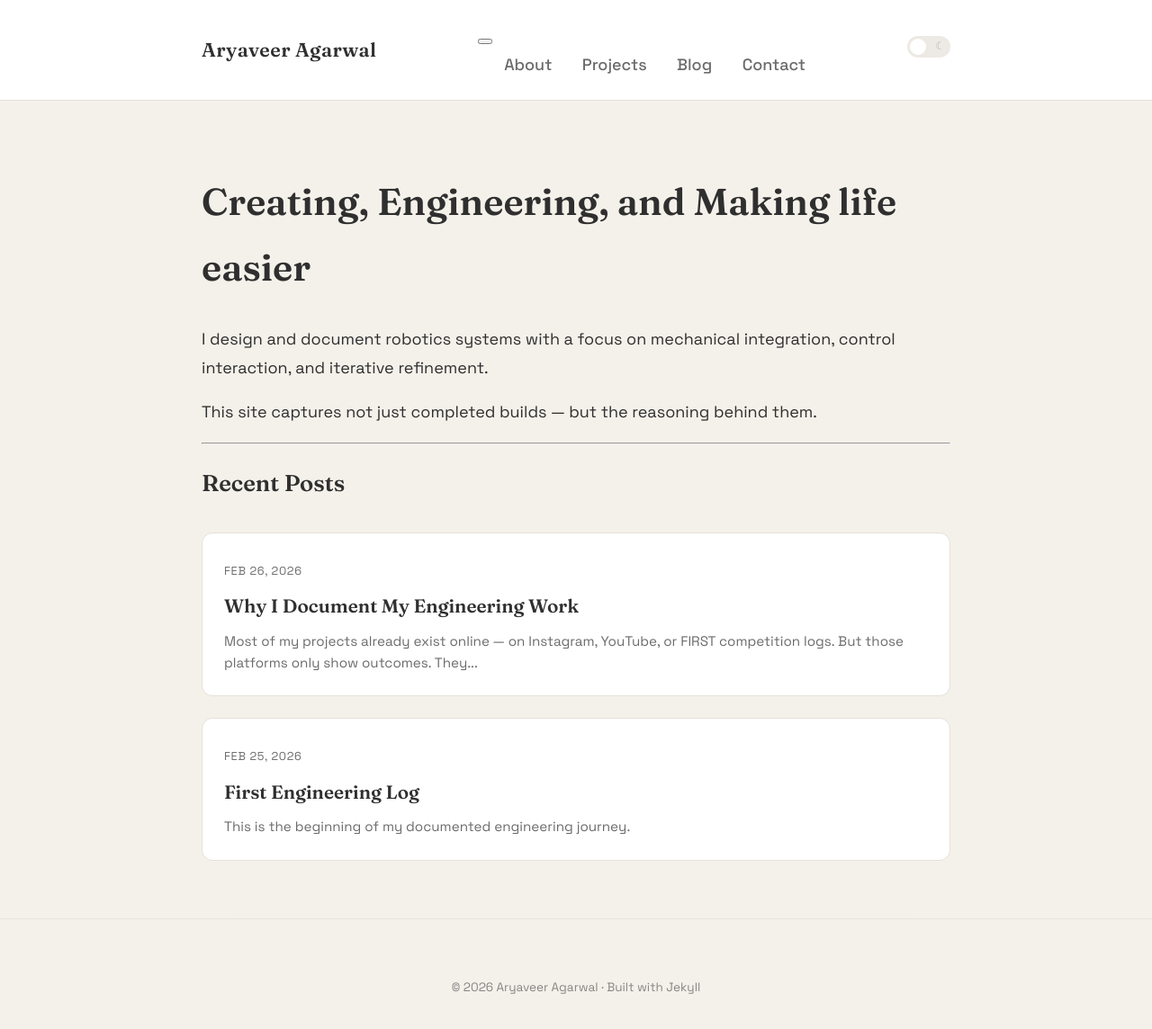
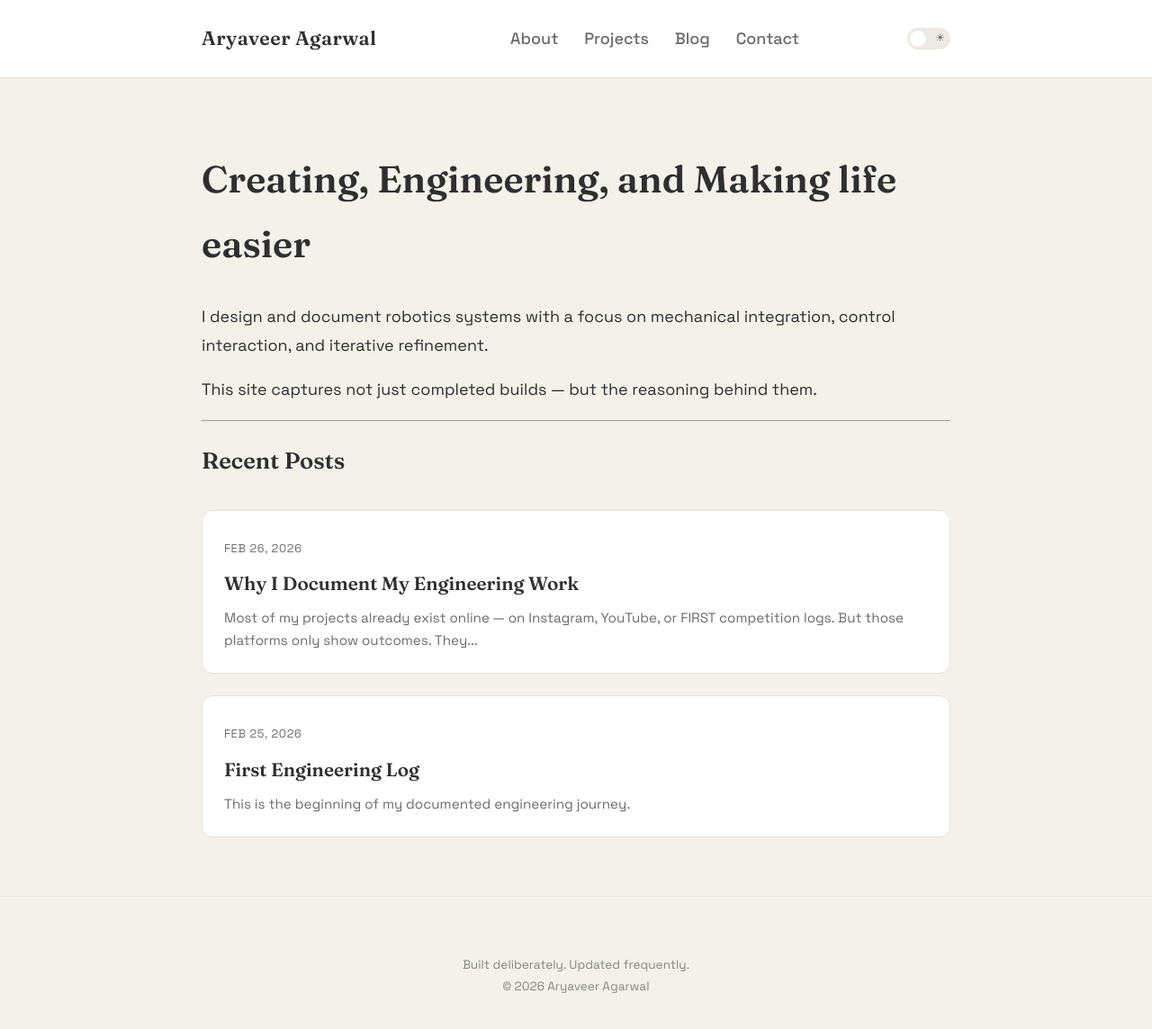
Before and after one commit to aryaveeragarwal/aryaveeragarwal.github.io, a Jekyll site: the page built from index.md, in a window 1280 px wide and 1173 px high. Shown: the top 1144 px of the window at 90% size. Built offline with Jekyll 4.4.1, drawn with Linux system fonts in a browser that asks for light colours.

Commit message:
Add files via upload

```diff
--- a/_config.yml
+++ b/_config.yml
@@ -1,14 +1,10 @@
+
 title: Aryaveer Agarwal
 description: Robotics, systems design, and engineering logs
-
-url: "https://aryaveeragarwal.com"
+url: ""
 
 markdown: kramdown
-permalink: /blog/:title/
-
-timezone: Asia/Kolkata
-future: false
-strict_front_matter: true
+permalink: /:categories/:title/
 
 plugins:
   - jekyll-feed
--- a/_layouts/default.html
+++ b/_layouts/default.html
@@ -1,48 +1,18 @@
   <!DOCTYPE html>
 <html lang="en">
 <head>
-
-  <!-- BASIC META -->
-  <meta charset="UTF-8">
-  <meta name="viewport" content="width=device-width, initial-scale=1.0">
-
-  <title>
-    {% if page.title %}
-      {{ page.title }} | {{ site.title }}
-    {% else %}
-      {{ site.title }}
-    {% endif %}
-  </title>
-
-  <meta name="description" content="{{ page.excerpt | strip_html | truncate: 160 | default: site.description }}">
-  <link rel="canonical" href="{{ site.url }}{{ page.url }}">
-  <link rel="alternate" type="application/rss+xml" title="RSS" href="/feed.xml">
-
-  <!-- Fonts -->
-  <link rel="preconnect" href="https://fonts.googleapis.com">
-  <link rel="preconnect" href="https://fonts.gstatic.com" crossorigin>
-  <link href="https://fonts.googleapis.com/css2?family=Space+Grotesk:wght@400;500;600;700&family=Fraunces:wght@400;600&display=swap" rel="stylesheet">
-
-  <!-- Styles -->
+  <link rel="stylesheet" href="https://fonts.googleapis.com/css2?family=Space+Grotesk:wght@400;500;600;700&family=Fraunces:wght@400;600&display=swap">
   <link rel="stylesheet" href="/assets/style.css">
-
-  <!-- Favicon -->
+  <script src="/assets/theme.js" defer></script>
   <link id="favicon" rel="icon" type="image/svg+xml" href="/favicon-light.svg">
-
-  <!-- Theme Script -->
-  <script src="/assets/theme.js" defer></script>
-
-</head>
 
 <body>
 
   <header class="site-header">
     <div class="container">
-
       <a href="/" class="logo">{{ site.title }}</a>
 
       <nav class="nav">
-
         <button class="nav-toggle" onclick="toggleMenu()" aria-label="Toggle menu">
           <span></span>
           <span></span>
@@ -55,31 +25,30 @@
           <a href="/blog/" {% if page.url contains "/blog" %}class="active"{% endif %}>Blog</a>
           <a href="/contact/" {% if page.url == "/contact/" %}class="active"{% endif %}>Contact</a>
         </div>
-
       </nav>
 
-      <div class="theme-container">
       <label class="theme-switch">
-          <input type="checkbox" id="theme-checkbox">
+        <input type="checkbox" id="themeToggle">
         <span class="slider">
+          <span class="icon moon">☾</span>
           <span class="icon sun">☀</span>
-            <span class="icon moon">☾</span>
         </span>
       </label>
     </div>
-
-    </div>
   </header>
 
+  <div class="page-wrapper">
     <main class="container">
       {{ content }}
     </main>
 
     <footer class="site-footer">
       <div class="container">
-      © {{ site.time | date: "%Y" }} {{ site.title }} · Built with Jekyll
+        Built deliberately. Updated frequently.<br>
+        © {{ site.time | date: "%Y" }} {{ site.title }}
       </div>
     </footer>
+  </div>
 
 </body>
 </html>
--- a/assets/style.css
+++ b/assets/style.css
@@ -48,7 +48,6 @@ body {
 
 /* =======================================================
    LAYOUT STRUCTURE
-   - Controls max width and page wrapper behavior
 ======================================================= */
 
 .container {
@@ -70,7 +69,6 @@ main {
 
 /* =======================================================
    HEADER
-   - Sticky header with balanced padding
 ======================================================= */
 
 .site-header {
@@ -99,8 +97,6 @@ main {
 
 /* =======================================================
    NAVIGATION
-   - Subtle thin underline animation
-   - Active state matches hover underline
 ======================================================= */
 
 nav a {
@@ -109,7 +105,7 @@ nav a {
   color: var(--muted);
   font-weight: 500;
   margin-left: 1.8rem;
-  padding-bottom: 1px;
+  padding-bottom: 0px;
 }
 
 /* Thin underline animation */
@@ -120,7 +116,7 @@ nav a::after {
   bottom: 0;
   height: 1px;
   width: 0;
-  background: currentColor; /* change to var(--accent) if you want accent underline */
+  background: var(--accent);
   transform: translateX(-50%);
   transition: width 0.25s ease;
 }
@@ -134,7 +130,7 @@ nav a:hover::after {
 }
 
 nav a.active {
-  color: var(--text);
+  color: var(--teext);
 }
 
 nav a.active::after {
@@ -162,22 +158,18 @@ h3 {
 
 /* =======================================================
    LINKS
-   - Global link style uses accent, content links underline on hover
 ======================================================= */
-
 a {
   color: var(--accent);
   text-decoration: none;
 }
 
-/* Only content links underline */
+/* Content links underline on hover */
 main a:hover {
   text-decoration: underline;
 }
-
 /* =======================================================
    FOOTER
-   - Reduced vertical footprint for a subtle footer
 ======================================================= */
 
 .site-footer {
@@ -192,7 +184,6 @@ main a:hover {
 
 /* =======================================================
    THEME TOGGLE (Sun / Moon Switch)
-   - Subtle, accessible, and consistent with the design system
 ======================================================= */
 
 .theme-switch {
@@ -271,9 +262,16 @@ main a:hover {
 }
 
 /* =======================================================
-   RECENT POSTS (index)
-   - Structured list with subtle elevation on hover
+   ANIMATIONS
 ======================================================= */
+
+@keyframes fadeIn {
+  from { opacity: 0; transform: translateY(6px); }
+  to { opacity: 1; transform: translateY(0); }
+}
+/* ===============================
+   RECENT POSTS SECTION
+================================ */
 
 .post-list {
   display: flex;
@@ -318,11 +316,9 @@ main a:hover {
   font-size: 0.95rem;
   line-height: 1.6;
 }
-
-/* =======================================================
-   BLOG ARCHIVE (blog page)
-   - Year headings and aligned date / title rows
-======================================================= */
+/* ===============================
+   BLOG ARCHIVE
+================================ */
 
 .blog-archive {
   margin-top: 2rem;
@@ -377,18 +373,18 @@ main a:hover {
 .archive-title:hover::after {
   width: 100%;
 }
-
-/* =======================================================
-   RESPONSIVE (mobile)
-   - Stack header, wrap nav, reduce padding and font sizes
-======================================================= */
+/* ===============================
+   MOBILE RESPONSIVE
+================================ */
 
 @media (max-width: 768px) {
 
+  /* Reduce global padding */
   .container {
     padding: 2rem 1.2rem;
   }
 
+  /* Header layout stack */
   .site-header .container {
     flex-direction: column;
     align-items: flex-start;
@@ -406,6 +402,7 @@ main a:hover {
     font-size: 0.95rem;
   }
 
+  /* Reduce heading sizes */
   h1 {
     font-size: 2rem;
   }
@@ -414,6 +411,7 @@ main a:hover {
     font-size: 1.3rem;
   }
 
+  /* Recent post cards smaller padding */
   .post-item {
     padding: 1.2rem;
   }
@@ -422,6 +420,7 @@ main a:hover {
     font-size: 1.1rem;
   }
 
+  /* Archive layout stack */
   .archive-item {
     flex-direction: column;
     gap: 0.3rem;
@@ -431,11 +430,48 @@ main a:hover {
     width: auto;
   }
 
+  /* Footer spacing smaller */
   .site-footer {
     font-size: 0.8rem;
   }
 
-  /* Mobile nav: hamburger behavior */
+}
+/* ===============================
+   NAVIGATION
+================================ */
+
+.nav {
+  display: flex;
+  align-items: center;
+}
+
+.nav-links {
+  display: flex;
+}
+
+/* Hamburger hidden on desktop */
+.nav-toggle {
+  display: none;
+  flex-direction: column;
+  gap: 5px;
+  background: none;
+  border: none;
+  cursor: pointer;
+}
+
+.nav-toggle span {
+  width: 22px;
+  height: 2px;
+  background: var(--text);
+  transition: 0.2s ease;
+}
+
+/* ===============================
+   MOBILE
+================================ */
+
+@media (max-width: 768px) {
+
   .nav {
     width: 100%;
     justify-content: space-between;
--- a/assets/theme.js
+++ b/assets/theme.js
@@ -1,46 +1,40 @@
-/* ===============================
-   THEME MANAGEMENT (deterministic)
-   - Single initialization on DOMContentLoaded
-   - Syncs checkbox, data-theme, localStorage, and favicon
-   - Keeps behavior identical to previous implementation
-================================ */
+const root = document.documentElement;
+const toggle = document.getElementById("themeToggle");
 
+// Apply saved theme
+const saved = localStorage.getItem("theme");
+if (saved === "dark") {
+  root.setAttribute("data-theme", "dark");
+  toggle.checked = true;
+}
+
+// Toggle handler
+toggle.addEventListener("change", () => {
+  if (toggle.checked) {
+    root.setAttribute("data-theme", "dark");
+    localStorage.setItem("theme", "dark");
+    updateFavicon("dark");
+  } else {
+    root.setAttribute("data-theme", "light");
+    localStorage.setItem("theme", "light");
+    updateFavicon("light");
+  }
+});
+function updateFavicon(theme) {
+  const favicon = document.getElementById("favicon");
+  if (!favicon) return;
+
+  if (theme === "dark") {
+    favicon.href = "/favicon-dark.svg";
+  } else {
+    favicon.href = "/favicon-light.svg";
+  }
+}
 document.addEventListener("DOMContentLoaded", () => {
-
-  const root = document.documentElement;
-  const toggle = document.getElementById("theme-checkbox");
-  const favicon = document.getElementById("favicon");
-
-  // If toggle not present (unlikely), still apply saved theme
   const savedTheme = localStorage.getItem("theme") || "light";
-  root.setAttribute("data-theme", savedTheme);
-  if (toggle) toggle.checked = savedTheme === "dark";
-  if (favicon) updateFavicon(savedTheme);
-
-  // Toggle handler (if toggle exists)
-  if (toggle) {
-    toggle.addEventListener("change", () => {
-      const newTheme = toggle.checked ? "dark" : "light";
-      root.setAttribute("data-theme", newTheme);
-      localStorage.setItem("theme", newTheme);
-      updateFavicon(newTheme);
-    });
-  }
-
-  // Helper: update favicon href to match theme
-  function updateFavicon(theme) {
-    if (!favicon) return;
-    favicon.href = theme === "dark" ? "/favicon-dark.svg" : "/favicon-light.svg";
-  }
-
+  document.documentElement.setAttribute("data-theme", savedTheme);
+  updateFavicon(savedTheme);
 });
-
-/* ===============================
-   MOBILE MENU
-   - Minimal, idempotent function for the hamburger toggle
-================================ */
-
 function toggleMenu() {
-  const nav = document.querySelector(".nav-links");
-  if (nav) nav.classList.toggle("open");
+  document.querySelector(".nav-links").classList.toggle("open");
 }
```
Lines whose indentation alone changed are shown as unchanged.
